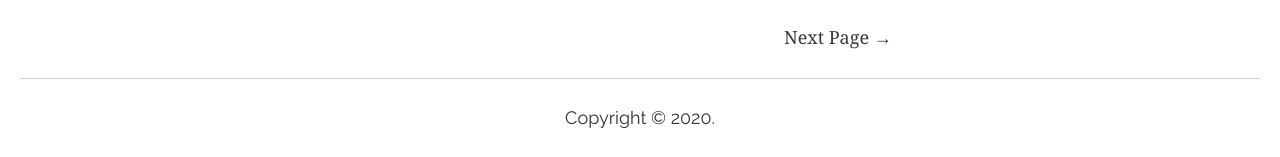
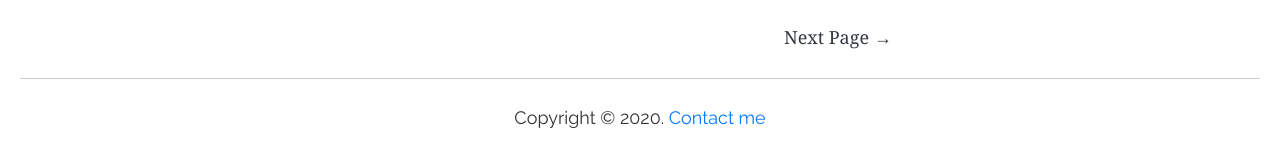
Before and after one commit to phbomfim/myblog, a Gatsby site: page / in a window 1280 px wide. Shown: the part 877-1034 px from the top of the page. Built offline with nearby package versions, Linux system fonts and the light colour scheme; Gatsby itself is replaced by a stand-in of ours; some packages are replaced by stand-ins of ours.

Commit message:
Add Contact Me link

```diff
--- a/src/components/layout.js
+++ b/src/components/layout.js
@@ -51,7 +51,7 @@ const Layout = ({ children }) => {
             <main className="p-4">{children}</main>
             <footer className="text-center">
               <hr/>
-              <p className="d-inline">Copyright © {new Date().getFullYear()}.</p>
+              <p className="d-inline">Copyright © {new Date().getFullYear()}. <a href="mailto:contact@phbomfim.dev">Contact me</a></p>
             </footer>
           </div>
         </>
```
